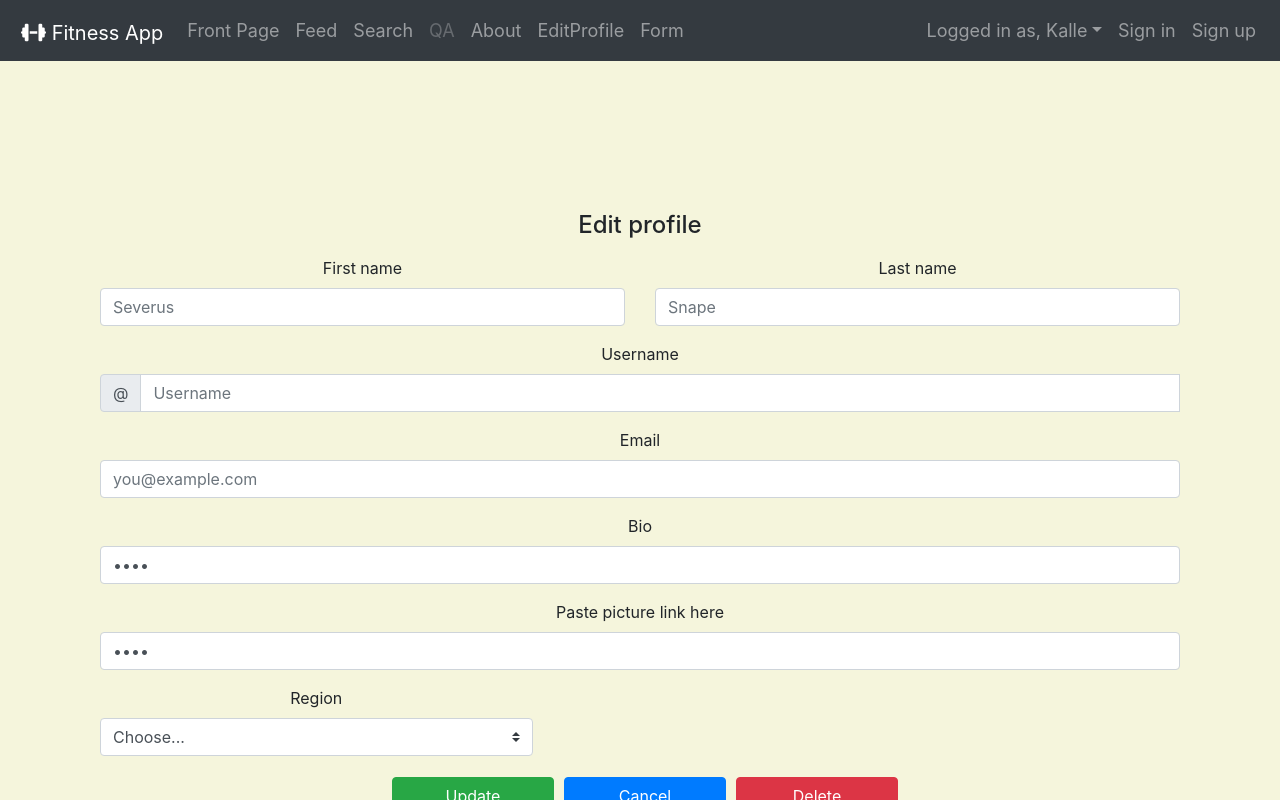
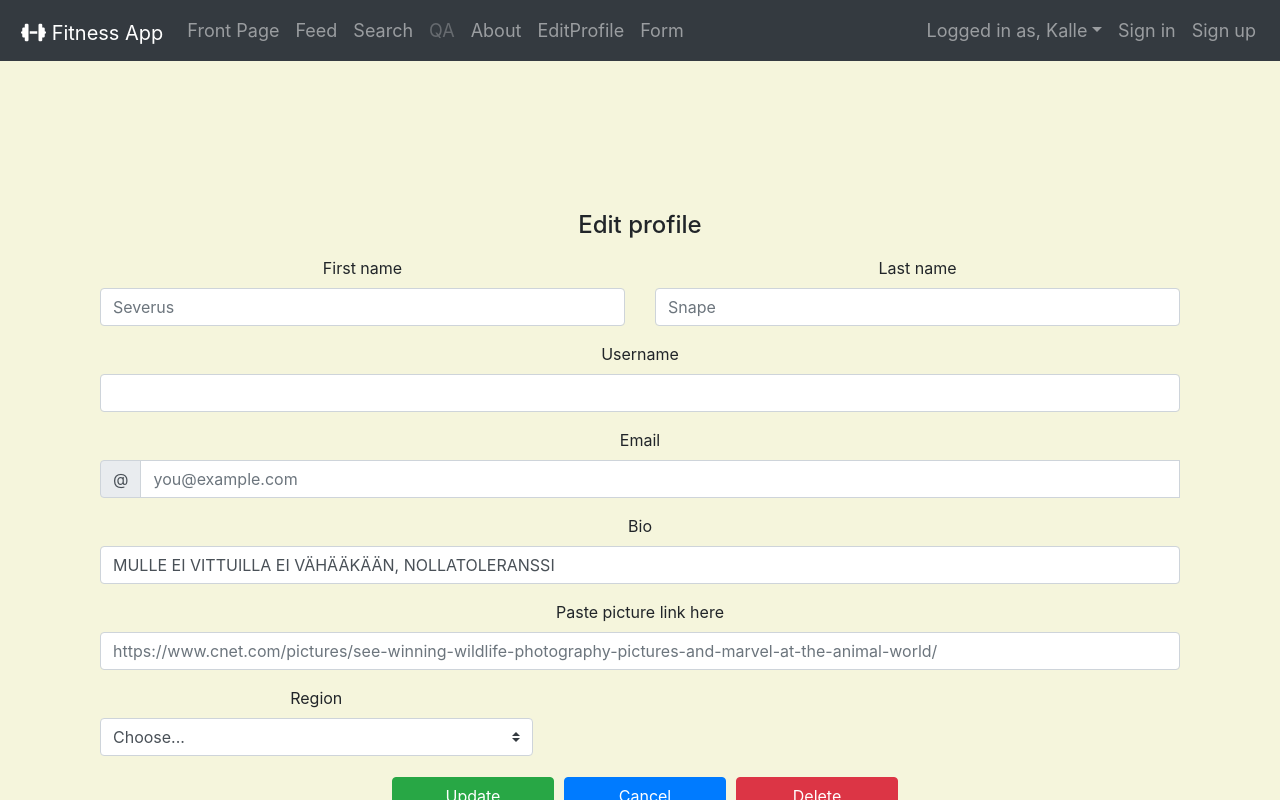
Before and after one commit to wesenbergg/webs2019-frontend-project, a React (Create React App) app in the folder fitness-app/: page / in a window 1280 px wide. Both pictures are taken after a click on the element "Form". Shown: the top 800 px of the page. Built offline with nearby package versions, Linux system fonts and the light colour scheme; data requests are answered from the project's data file.

Commit message:
Form uusyritys

```diff
--- a/fitness-app/src/components/content/about/Form.js
+++ b/fitness-app/src/components/content/about/Form.js
@@ -27,40 +27,41 @@ const Form = () => {
                         </div>
                     </div>
 
+
                     <div className="mb-3">
-                        <label htmlFor="username">Username</label>
+                        <label htmlFor="email">Username</label>
+                        <input type="email" className="form-control" id="email" placeholder="" value=""  required/>
+                        <div className="invalid-feedback">
+                            Please enter a valid username
+                        </div>
+                    </div>
+
+                    <div className="mb-3">
+                        <label htmlFor="username">Email</label>
                         <div className="input-group">
                             <div className="input-group-prepend">
                                 <span className="input-group-text">@</span>
                             </div>
-                            <input type="text" className="form-control" id="username" placeholder="Username" value=""  required />
+                            <input type="text" className="form-control" id="username" placeholder="you@example.com" value=""  required />
                             <div className="invalid-feedback">
-                                <p>Your username is required.</p>
+                                <p>Please enter a valid email address for shipping updates.</p>
                             </div>
                         </div>
                     </div>
 
                     <div className="mb-3">
-                        <label htmlFor="email">Email</label>
-                        <input type="email" className="form-control" id="email" placeholder="you@example.com" value=""  required/>
+                        <label htmlFor="email">Bio</label>
+                        <input type="email" className="form-control" id="email" placeholder="" value="MULLE EI VITTUILLA EI VÄHÄÄKÄÄN, NOLLATOLERANSSI"  required/>
                         <div className="invalid-feedback">
-                            Please enter a valid email address for shipping updates.
+
                         </div>
                     </div>
 
                     <div className="mb-3">
-                        <label htmlFor="password">Bio</label>
-                        <input type="text" className="form-control" id="password" placeholder="******" type='password' value="user"  required />
+                        <label htmlFor="email">Paste picture link here</label>
+                        <input type="email" className="form-control" id="email" placeholder="https://www.cnet.com/pictures/see-winning-wildlife-photography-pictures-and-marvel-at-the-animal-world/" value=""  required/>
                         <div className="invalid-feedback">
-                            Please enter a valid password.
-                        </div>
-                    </div>
-
-                    <div className="mb-3">
-                        <label htmlFor="password">Paste picture link here</label>
-                        <input type="text" className="form-control" id="password" placeholder="******" type='password' value="user"  required />
-                        <div className="invalid-feedback">
-                            Please enter a valid password.
+                            Please enter a valid email address for shipping updates.
                         </div>
                     </div>
 
```
